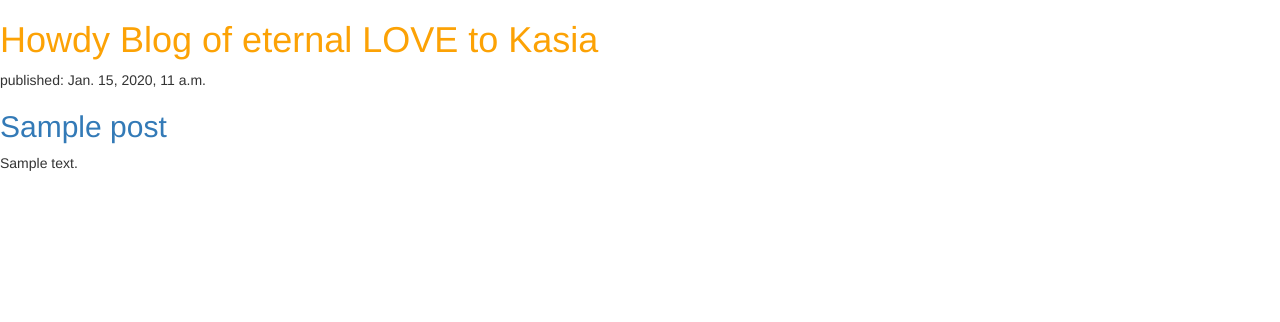
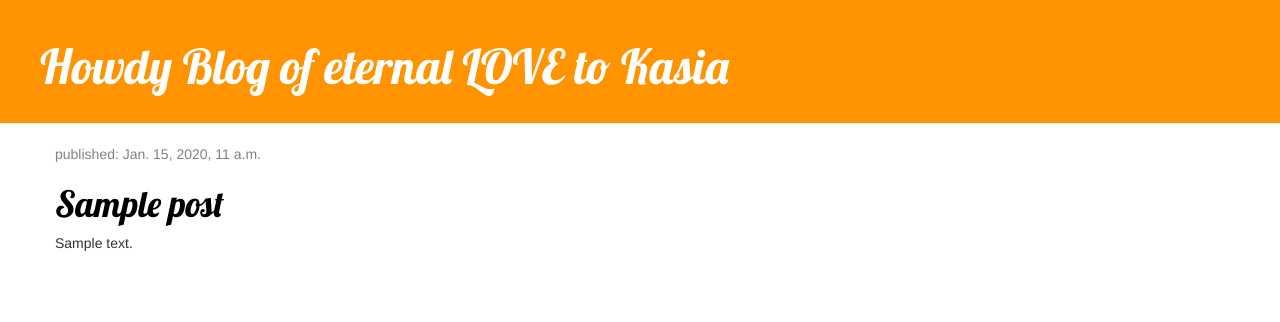
Before and after one commit to abaperious/my-first-django, a Django app: template howdy/templates/howdy/post_list.html in a window 1280 px wide. Shown: the top 322 px of the page. Run offline with Django 3.2, Linux system fonts and the light colour scheme; the template is opened without the code that fills it: values that come from a table or form of the project are taken from there, others are empty; tables that the repository leaves empty hold one stand-in row (values such as "Sample post"); some libraries are stand-ins or nearby versions.

Commit message:
templates as content

```diff
--- a/helloapp/settings.py
+++ b/helloapp/settings.py
@@ -28,6 +28,8 @@ DEBUG = True
 ALLOWED_HOSTS = [	'192.168.55.103',
 			'192.168.55.102',
 			'192.168.55.101',
+            '192.168.55.104',
+            '192.168.55.105',
 			'localhost',
 			'0.0.0.0',
             'maciuszklanu.pythonanywhere.com' ]
--- a/howdy/static/css/howdy.css
+++ b/howdy/static/css/howdy.css
@@ -1,3 +1,46 @@
-h1 a {
-    color: #FCA205;
+.page-header {
+    background-color: #ff9400;
+    margin-top: 0;
+    padding: 20px 20px 20px 40px;
 }
+
+.page-header h1, .page-header h1 a, .page-header h1 a:visited, .page-header h1 a:active {
+    color: #ffffff;
+    font-size: 36pt;
+    text-decoration: none;
+}
+
+.content {
+    margin-left: 40px;
+}
+
+h1, h2, h3, h4 {
+    font-family: 'Lobster', cursive;
+}
+
+.date {
+    color: #828282;
+}
+
+.save {
+    float: right;
+}
+
+.post-form textarea, .post-form input {
+    width: 100%;
+}
+
+.top-menu, .top-menu:hover, .top-menu:visited {
+    color: #ffffff;
+    float: right;
+    font-size: 26pt;
+    margin-right: 20px;
+}
+
+.post {
+    margin-bottom: 70px;
+}
+
+.post h1 a, .post h1 a:visited {
+    color: #000000;
+}
--- /dev/null
+++ b/howdy/templates/howdy/base.html
@@ -0,0 +1,26 @@
+{% load staticfiles %}
+<html>
+
+<head>
+    <link rel="stylesheet" href="//maxcdn.bootstrapcdn.com/bootstrap/3.2.0/css/bootstrap.min.css">
+    <link rel="stylesheet" href="//maxcdn.bootstrapcdn.com/bootstrap/3.2.0/css/bootstrap-theme.min.css">
+    <link href="//fonts.googleapis.com/css?family=Lobster&subset=latin,latin-ext" rel="stylesheet" type="text/css">
+    <link rel="stylesheet" href="{% static 'css/howdy.css' %}">
+    <title>Howdy blog</title>
+</head>
+
+<body>
+    <div class="page-header">
+        <h1><a href="/">Howdy Blog of eternal LOVE to Kasia</a></h1>
+    </div>
+    <div class="content container">
+        <div class="row">
+            <div class="col-md-8">
+                {% block content %}
+                {% endblock %}
+            </div>
+        </div>
+    </div>
+</body>
+
+</html>
--- a/howdy/templates/howdy/post_list.html
+++ b/howdy/templates/howdy/post_list.html
@@ -1,24 +1,9 @@
-{% load staticfiles %}
-<html>
-    <head>
-            <link rel="stylesheet" href="//maxcdn.bootstrapcdn.com/bootstrap/3.2.0/css/bootstrap.min.css">
-            <link rel="stylesheet" href="//maxcdn.bootstrapcdn.com/bootstrap/3.2.0/css/bootstrap-theme.min.css">
-            <link rel="stylesheet" href="{% static 'css/howdy.css' %}">
-            <title>Howdy blog</title>
-    </head>
-    <body>
-        <div>
-            <h1><a href="">Howdy Blog of eternal LOVE to Kasia</a></h1>
-        </div>
-        <div>
-            {% for post in posts %}
-
-                <div>
-                    <p>published: {{ post.published_date }}</p>
-                    <h2><a href="">{{ post.title }}</a></h2>
-                    <p>{{ post.text }}</p>
-                </div>
-            {% endfor %}
-        </div>
-    </body>
-</html>
+{% extends 'howdy/base.html' %} {% block content %} {% for post in posts %}
+<div class="post">
+    <div class="date">
+        <p>published: {{ post.published_date }}</p>
+    </div>
+    <h1><a href="{% url 'post_detail' pk=post.pk %}">{{ post.title }}</a></h1>
+    <p>{{ post.text }}</p>
+</div>
+{% endfor %} {% endblock %}
--- a/howdy/urls.py
+++ b/howdy/urls.py
@@ -6,4 +6,5 @@ urlpatterns = [
     # url(r'^$', views.HomePageView.as_view()),
     url(r'^$', views.post_list, name="post_list"),
     url(r'^about/$', views.AboutPageView.as_view()), # Add this /about/ route
+    url(r'^post/(?P<pk>\d+)/$', views.post_detail, name='post_detail'),
 ]
--- a/howdy/views.py
+++ b/howdy/views.py
@@ -2,6 +2,7 @@
 from django.shortcuts import render
 from django.views.generic import TemplateView
 from django.utils import timezone
+from django.shortcuts import render, get_object_or_404
 from .models import Post
 
 
@@ -17,3 +18,7 @@ class AboutPageView(TemplateView):
 def post_list(request):
     posts = Post.objects.filter(published_date__lte=timezone.now()).order_by('-published_date')
     return render(request, 'howdy/post_list.html', {'posts': posts})
+
+def post_detail(request, pk):
+    post = get_object_or_404(Post, pk=pk)
+    return render(request, 'howdy/post_detail.html', {'post': post})
```
Also changed, not shown: howdy/templates/howdy/post_detail.html (added, +13 -0 lines).
